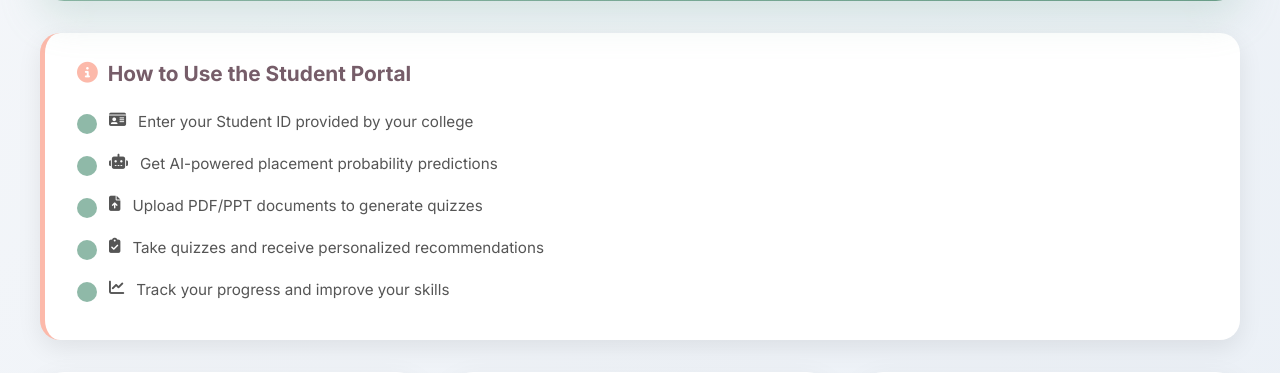
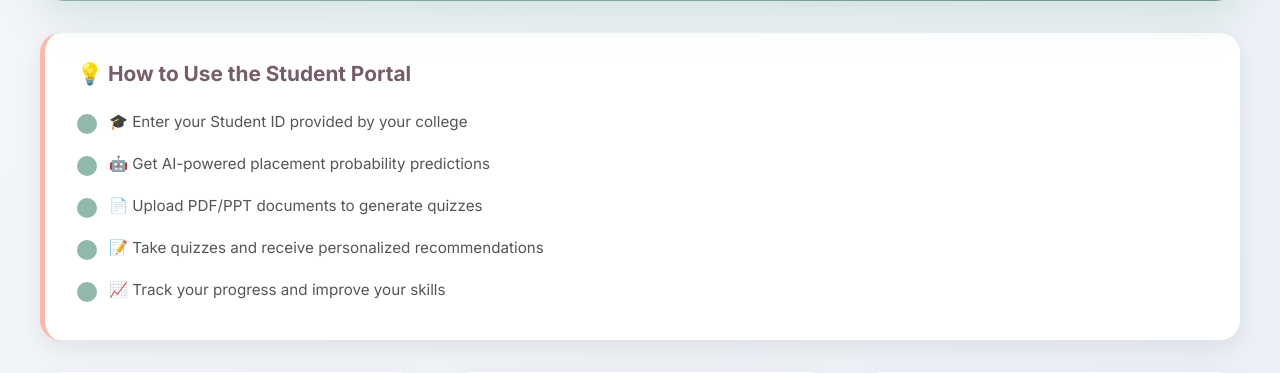
Before and after one commit to chethanone/Placement-Predictor, a Django app: template predictor/templates/predictor/student/home.html in a window 1280 px wide. Shown: the part 394-767 px from the top of the page. Run offline with Django 5.2, Linux system fonts and the light colour scheme; the template is opened without the code that fills it, so the values that code supplies are empty.

Commit message:
UI: Restore emojis for better user experience

```diff
--- a/predictor/templates/predictor/college/add_student.html
+++ b/predictor/templates/predictor/college/add_student.html
@@ -51,7 +51,7 @@
  <label>CGPA (Optional - Direct Entry)</label>
                             <input type="number" name="cgpa" step="0.01" min="0" max="10" placeholder="Enter CGPA if available (0.00 - 10.00)">
                             <small style="color: #666; display: block; margin-top: -8px; margin-bottom: 10px;">
-                                Note: You can enter CGPA directly here, or add it later via subject marks
+                                💡 You can enter CGPA directly here, or add it later via subject marks
                             </small> <button type="submit">Add Student</button>
  </form>
  </div>
--- a/predictor/templates/predictor/college/edit_student.html
+++ b/predictor/templates/predictor/college/edit_student.html
@@ -51,7 +51,7 @@
  <label>CGPA (Direct Entry)</label>
                             <input type="number" name="cgpa" step="0.01" min="0" max="10" value="{{ student.cgpa }}" placeholder="Enter CGPA (0.00 - 10.00)">
                             <small style="color: #666; display: block; margin-top: -8px; margin-bottom: 10px;">
-                                Current: {{ student.cgpa }} {% if student.cgpa_manually_entered %}(Manually Entered){% else %}(Calculated from Marks){% endif %}
+                                💡 Current: {{ student.cgpa }} {% if student.cgpa_manually_entered %}(Manually Entered){% else %}(Calculated from Marks){% endif %}
                             </small> <button type="submit">Update Student</button>
  </form>
  </div>
--- a/predictor/templates/predictor/college/manage_students.html
+++ b/predictor/templates/predictor/college/manage_students.html
@@ -50,7 +50,7 @@
  {% if student.cgpa_manually_entered %}
  <span style="color: #4CAF50; font-size: 0.8em;">✓ Direct</span>
  {% else %}
-                                     <span style="color: #2196F3; font-size: 0.8em;">Calc</span>
+                                     <span style="color: #2196F3; font-size: 0.8em;">📊 Calc</span>
  {% endif %}
  </td>
  <td>{{ student.total_backlogs }}</td>
--- a/predictor/templates/predictor/student/home.html
+++ b/predictor/templates/predictor/student/home.html
@@ -395,18 +395,16 @@
  </div>
  </div>
 
- <div class="info-box">
- <h3><i class="fas fa-info-circle" style="color: var(--peach);"></i> How to Use the Student Portal</h3>
- <ul>
- <li><i class="fas fa-id-card" style="color: var(--sage);"></i> Enter your Student ID provided by your college</li>
- <li><i class="fas fa-robot" style="color: var(--sage);"></i> Get AI-powered placement probability predictions</li>
- <li><i class="fas fa-file-upload" style="color: var(--sage);"></i> Upload PDF/PPT documents to generate quizzes</li>
- <li><i class="fas fa-clipboard-check" style="color: var(--sage);"></i> Take quizzes and receive personalized recommendations</li>
- <li><i class="fas fa-chart-line" style="color: var(--sage);"></i> Track your progress and improve your skills</li>
- </ul>
- </div>
-
- <div class="features-grid">
+            <div class="info-box">
+                <h3>💡 How to Use the Student Portal</h3>
+                <ul>
+                    <li>🎓 Enter your Student ID provided by your college</li>
+                    <li>🤖 Get AI-powered placement probability predictions</li>
+                    <li>📄 Upload PDF/PPT documents to generate quizzes</li>
+                    <li>📝 Take quizzes and receive personalized recommendations</li>
+                    <li>📈 Track your progress and improve your skills</li>
+                </ul>
+            </div> <div class="features-grid">
  <div class="feature-card" onclick="window.location.href='{% url 'student_predict' %}'">
  <div class="feature-icon"></div>
  <h2>Placement Prediction</h2>
--- a/predictor/templates/predictor/student/take_quiz.html
+++ b/predictor/templates/predictor/student/take_quiz.html
@@ -473,7 +473,7 @@
  </div>
 
  <div class="final-submit-container" style="display: none;">
-                     <h2>Quiz Completed!</h2>
+                     <h2>✅ Quiz Completed!</h2>
  <p>You've answered all {{ questions|length }} questions. Review your answers or submit the quiz.</p>
  <div class="navigation-buttons" style="justify-content: center; margin-bottom: 20px;">
  <button type="button" class="nav-btn prev-btn" onclick="previousQuestion()">
```
Also changed, not shown: populate_all_subjects.py (+5 -5 lines).
